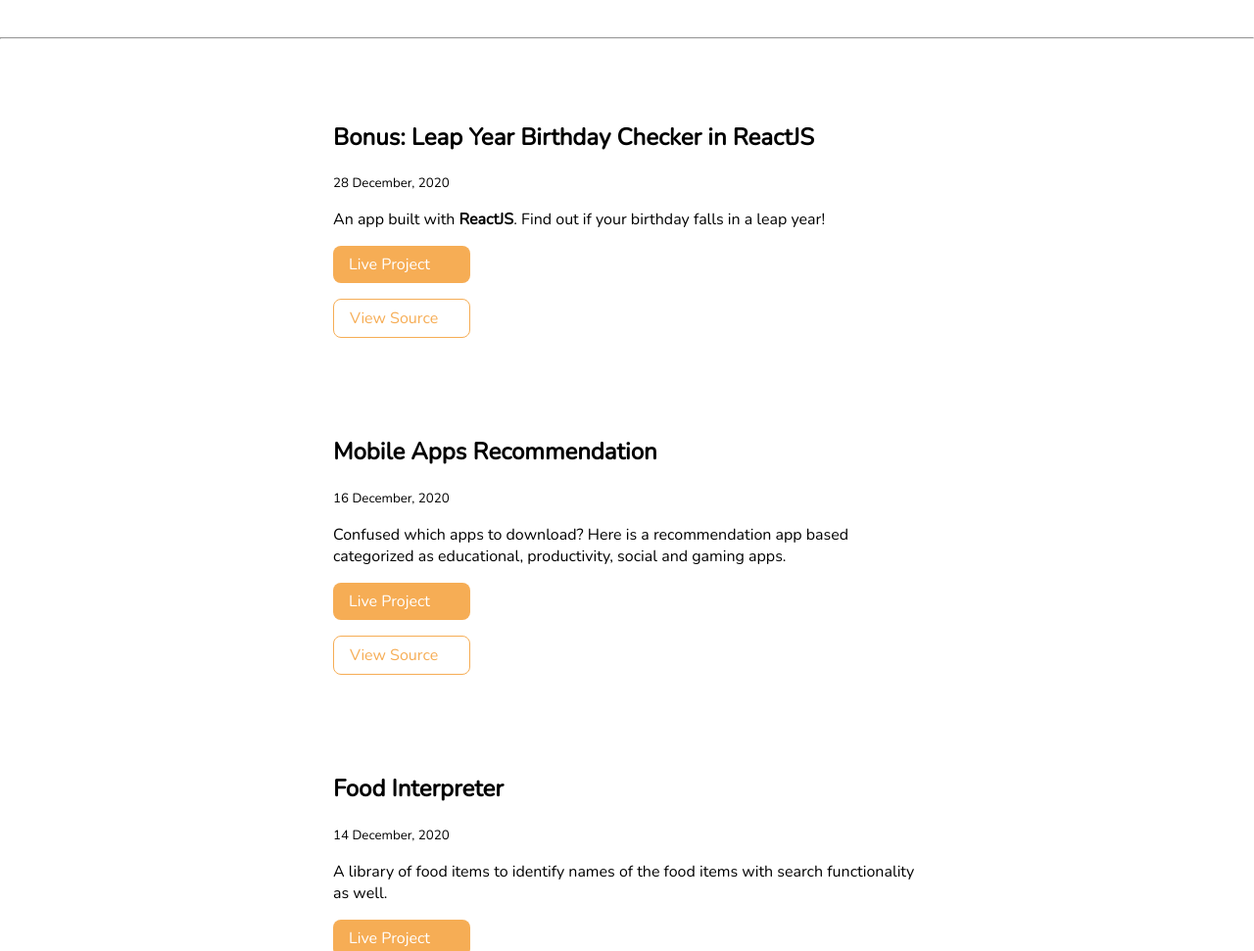
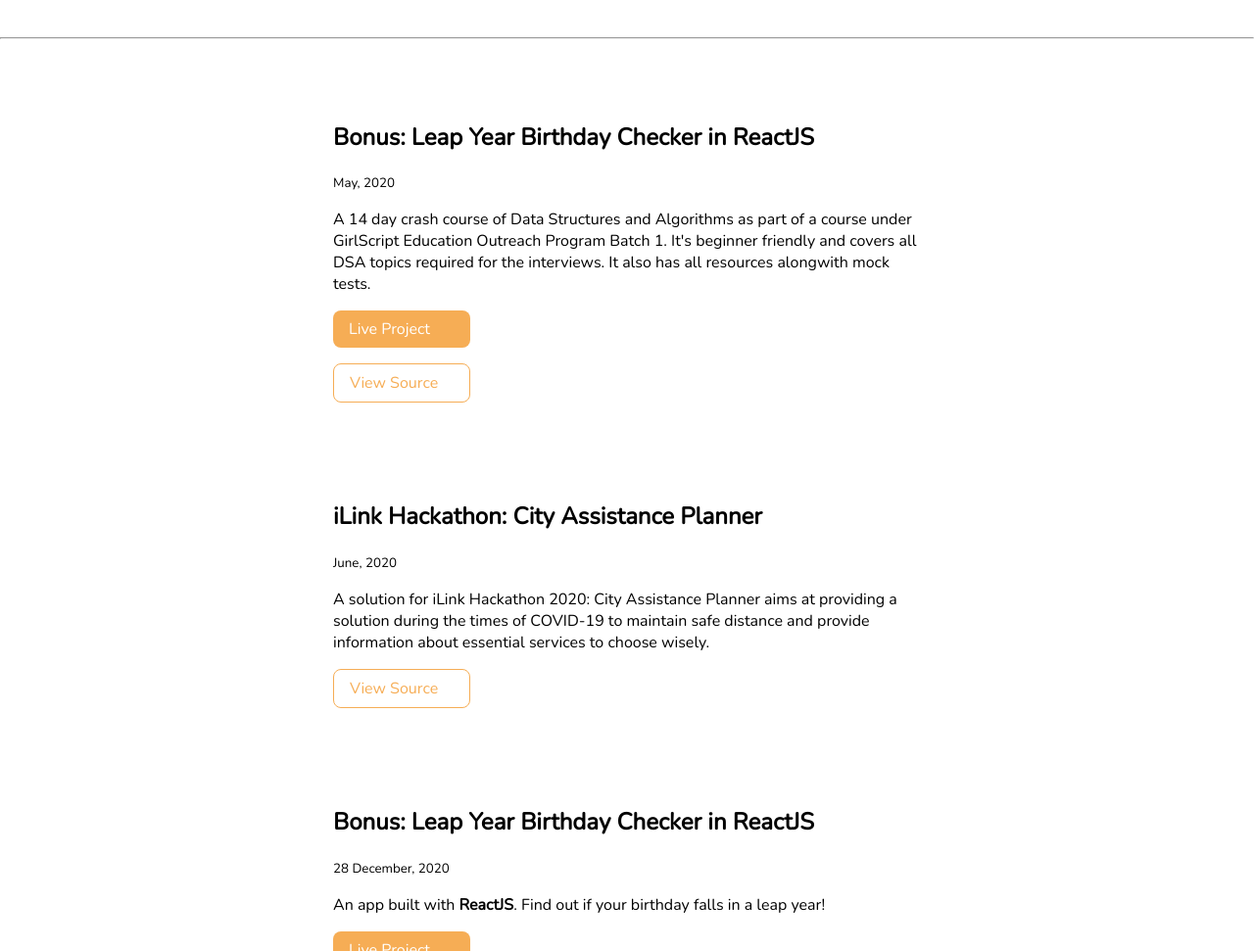
Before and after one commit to poojasabnani/pooja-sabnani-portfolio, a plain HTML site: page projects.html in a window 1280 px wide. Shown: the part 620-1591 px from the top of the page at 98% size. Drawn offline with nearby package versions, Linux system fonts and the light colour scheme.

Commit message:
feat: added hackathon, girlscript project

```diff
--- a/projects.html
+++ b/projects.html
@@ -34,6 +34,29 @@
 
     <hr>
     <ul class="list-non-bullet">
+
+        <li>
+            <article class="showcase-list container container-center ">
+                <h1>Bonus: Leap Year Birthday Checker in ReactJS</h1>
+                <small>May, 2020</small>
+                <p>A 14 day crash course of <strong></strong>Data Structures and Algorithms</strong> as part of a course under GirlScript Education Outreach Program Batch 1. It's beginner friendly and covers all DSA topics required for the interviews. It also has all resources alongwith mock tests.</p>
+
+                <a class="link link-primary" href="https://py93.github.io/DSA-for-Interviews-GirlScript-EOP/">Live Project</a>
+                <a class="link link-secondary" href="https://github.com/py93/DSA-for-Interviews-GirlScript-EOP">View Source</a>
+            </article>
+
+        </li>
+
+        <li>
+            <article class="showcase-list container container-center ">
+                <h1>iLink Hackathon: City Assistance Planner </h1>
+                <small>June, 2020</small>
+                <p>A solution for iLink Hackathon 2020: City Assistance Planner aims at providing a solution during the times of COVID-19 to maintain safe distance and provide information about essential services to choose wisely.</p>
+
+                <a class="link link-secondary" href="https://github.com/py93/iLink-Hackathon-City-Assistance-Planner">View Source</a>
+            </article>
+
+        </li>
 
         <li>
             <article class="showcase-list container container-center ">
```
